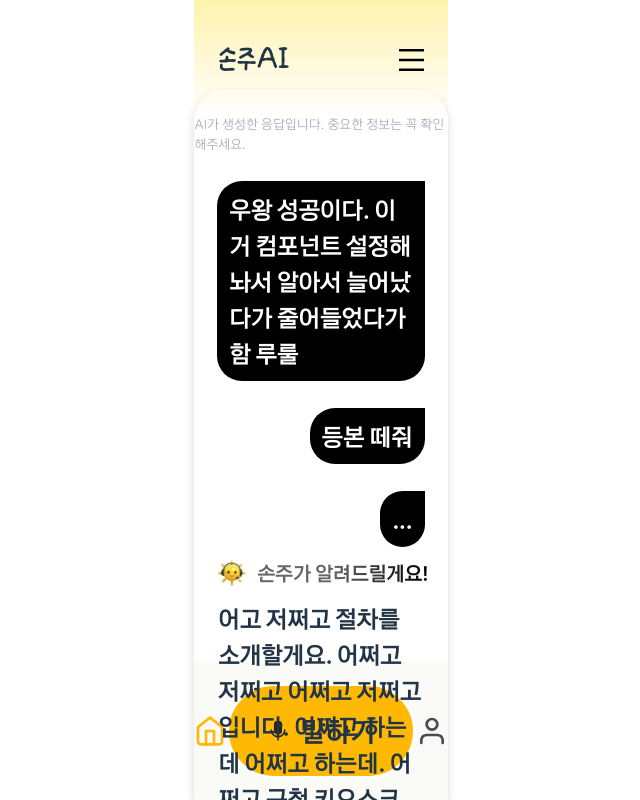
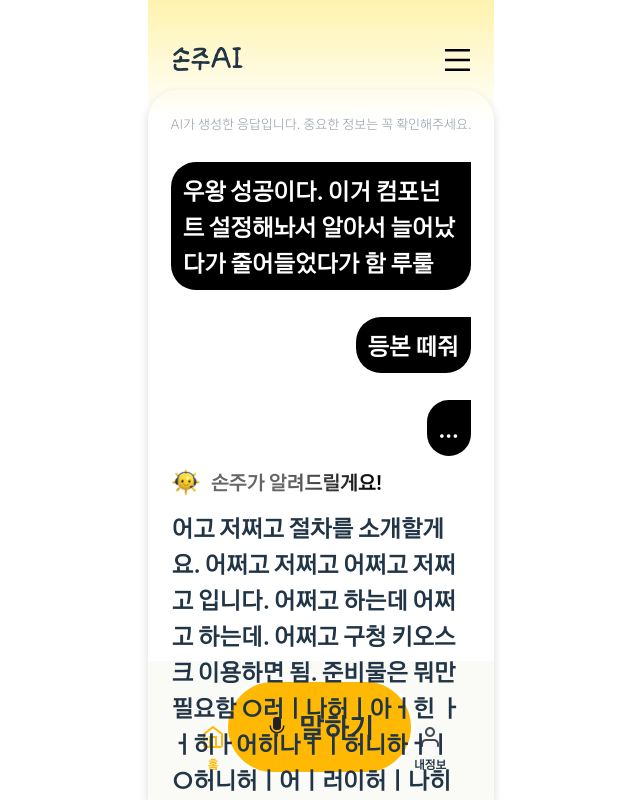
Before and after one commit to Team1-kw13/Team1_FE, a React (Vite) app: page /chatroompage in a window 1280 px wide. Shown: the top 800 px of the page, without its empty margins (319-959 px from the left). Built offline with nearby package versions, Linux system fonts and the light colour scheme.

Commit message:
[Feat] navigate home

```diff
--- a/src/components/main/BottomNav.jsx
+++ b/src/components/main/BottomNav.jsx
@@ -1,13 +1,36 @@
+import { useNavigate } from "react-router-dom";
 import MicButton from "./MicButton.jsx";
 import homeMenuImage from "../../assets/images/home-menu.svg";
 import userImage from "../../assets/images/user.svg";
 
 export default function BottomNav() {
+    const navigate = useNavigate();
+
+  const handleMenuClick = () => {
+    navigate("/");
+  };//<홈> 누르면 홈화면 이동
+
   return (
-    <nav className="bg-gray100 h-[139px] flex items-center justify-between">
-      <button><img src={homeMenuImage} alt="Home Menu" className="w-[32px] h-[32px]" /></button>
-      <MicButton className="pt-[17.5px] pb-[30.5px]"></MicButton>
-      <button><img src={userImage} alt="User Menu" className="w-[32px] h-[32px]" /></button>
-    </nav>
+    <div className="bg-gray100 h-[139px] pt-[17.5px] pb-[30.5px]">
+      <nav className="flex justify-between">
+        <div className="flex flex-col items-center gap-[6px] pl-[53px] pt-[46px]">
+          <button onClick={handleMenuClick}>
+            <img src={homeMenuImage} alt="홈" className="w-[24px] h-[24px]" />
+          </button>
+          <div className="text-center text-[12px] font-big font-bold text-yellow">
+            홈
+          </div>
+        </div>
+        <MicButton></MicButton>
+        <div className="flex flex-col items-center gap-[6px] pr-[47.25px] pt-[46px]">
+          <button>
+            <img src={userImage} alt="내정보" className="w-[24px] h-[24px]" />
+          </button>
+          <div className="text-center text-[12px] font-big font-bold text-gray450">
+            내정보
+          </div>
+        </div>
+      </nav>
+    </div>
   )
 }
--- a/src/components/main/Bottomnav.jsx
+++ b/src/components/main/Bottomnav.jsx
@@ -1,13 +1,36 @@
+import { useNavigate } from "react-router-dom";
 import MicButton from "./MicButton.jsx";
 import homeMenuImage from "../../assets/images/home-menu.svg";
 import userImage from "../../assets/images/user.svg";
 
 export default function BottomNav() {
+    const navigate = useNavigate();
+
+  const handleMenuClick = () => {
+    navigate("/");
+  };//<홈> 누르면 홈화면 이동
+
   return (
-    <nav className="bg-gray100 h-[139px] flex items-center justify-between">
-      <button><img src={homeMenuImage} alt="Home Menu" className="w-[32px] h-[32px]" /></button>
-      <MicButton className="pt-[17.5px] pb-[30.5px]"></MicButton>
-      <button><img src={userImage} alt="User Menu" className="w-[32px] h-[32px]" /></button>
-    </nav>
+    <div className="bg-gray100 h-[139px] pt-[17.5px] pb-[30.5px]">
+      <nav className="flex justify-between">
+        <div className="flex flex-col items-center gap-[6px] pl-[53px] pt-[46px]">
+          <button onClick={handleMenuClick}>
+            <img src={homeMenuImage} alt="홈" className="w-[24px] h-[24px]" />
+          </button>
+          <div className="text-center text-[12px] font-big font-bold text-yellow">
+            홈
+          </div>
+        </div>
+        <MicButton></MicButton>
+        <div className="flex flex-col items-center gap-[6px] pr-[47.25px] pt-[46px]">
+          <button>
+            <img src={userImage} alt="내정보" className="w-[24px] h-[24px]" />
+          </button>
+          <div className="text-center text-[12px] font-big font-bold text-gray450">
+            내정보
+          </div>
+        </div>
+      </nav>
+    </div>
   )
 }
```
